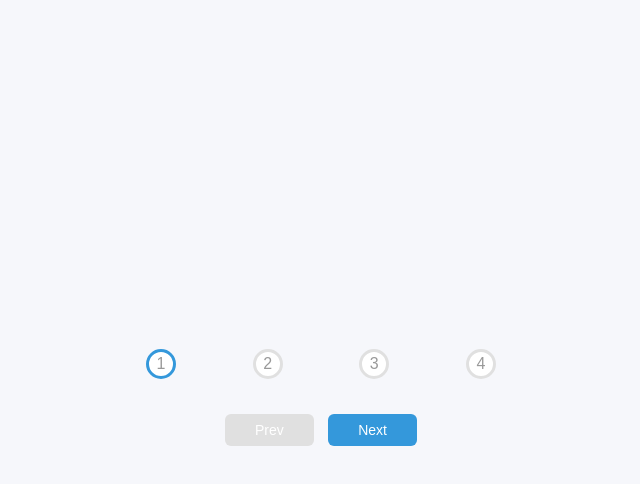
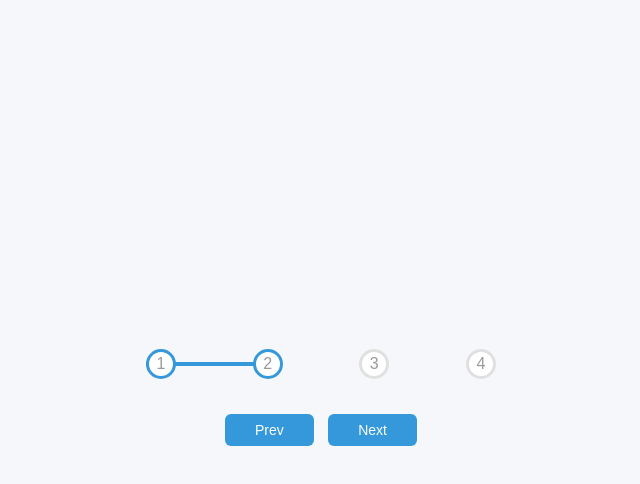
Before and after one commit to Soysauc/Day-2-ProgressSteps, a plain HTML site: page index.html in a window 1280 px wide. Both pictures are taken after a click on the button "Next". Shown: the whole page, without its empty margins (319-959 px from the left). Drawn offline with Linux system fonts and the light colour scheme; a web font is replaced by a local one.

Commit message:
javascript and css complete

```diff
--- a/index.html
+++ b/index.html
@@ -11,7 +11,7 @@
   <body>
     <div class="progress">
       <div class="progress__container">
-        <div class="progress__line" id="progress__line"></div>
+        <div class="progress__line" id="progress"></div>
         <div class="progress__circle active">1</div>
         <div class="progress__circle">2</div>
         <div class="progress__circle">3</div>
--- a/script.js
+++ b/script.js
@@ -0,0 +1,46 @@
+const progress = document.getElementById("progress");
+const prev = document.getElementById("prev");
+const next = document.getElementById("next");
+const circles = document.querySelectorAll(".progress__circle");
+
+let currentActive = 1;
+
+next.addEventListener("click", () => {
+  currentActive++;
+
+  if (currentActive > circles.length) {
+    currentActive = circles.length;
+  }
+  update();
+});
+
+prev.addEventListener("click", () => {
+  currentActive--;
+  if (currentActive < 1) {
+    currentActive = 1;
+  }
+  update();
+});
+
+function update() {
+  circles.forEach((circle, idx) => {
+    if (idx < currentActive) {
+      circle.classList.add("active");
+    } else {
+      circle.classList.remove("active");
+    }
+  });
+  const actives = document.querySelectorAll(".active");
+
+  progress.style.width =
+    ((actives.length - 1) / (circles.length - 1)) * 100 + "%";
+
+  if (currentActive === 1) {
+    prev.disabled = true;
+  } else if (currentActive === circles.length) {
+    next.disabled = true;
+  } else {
+    prev.disabled = false;
+    next.disabled = false;
+  }
+}
--- a/styles.css
+++ b/styles.css
@@ -35,7 +35,7 @@ body {
   position: absolute;
   top: 50%;
   left: 0;
-  transform: translate(-50%);
+  transform: translateY(-50%);
   height: 4px;
   width: 0%;
   z-index: -1;
@@ -47,10 +47,11 @@ body {
   position: absolute;
   top: 50%;
   left: 0;
-  transform: translate(-50%);
+  transform: translateY(-50%);
   height: 4px;
-  width: 0%;
+  width: 100%;
   z-index: -1;
+  transition: 0.4s ease;
 }
 .progress__circle {
   background-color: white;
```
